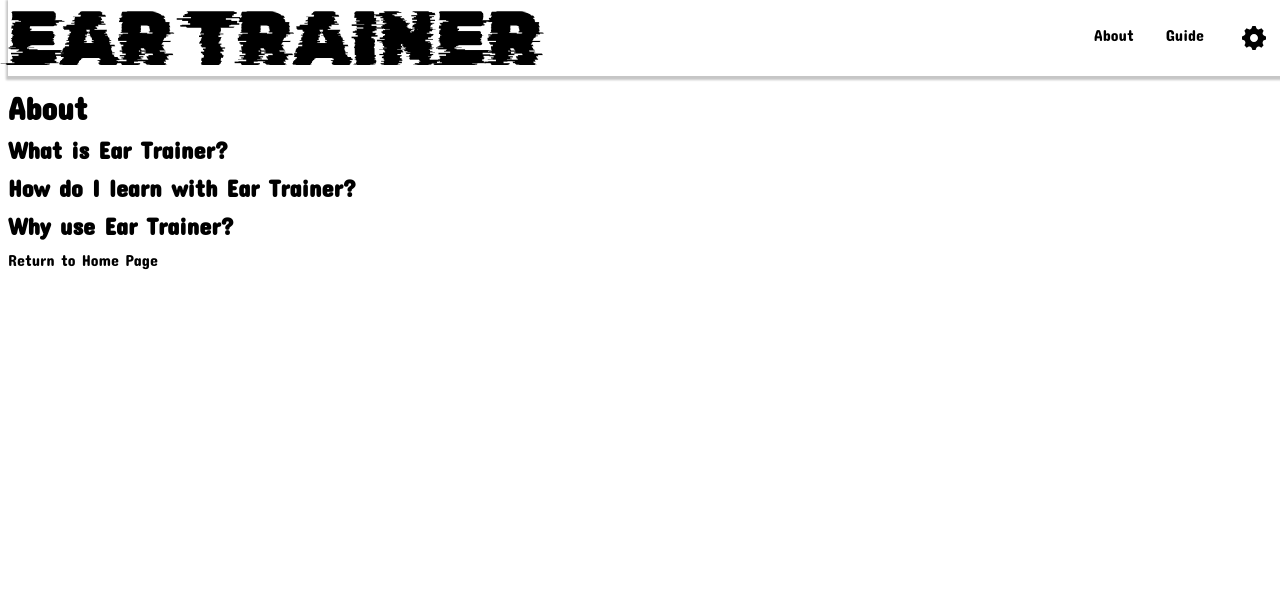
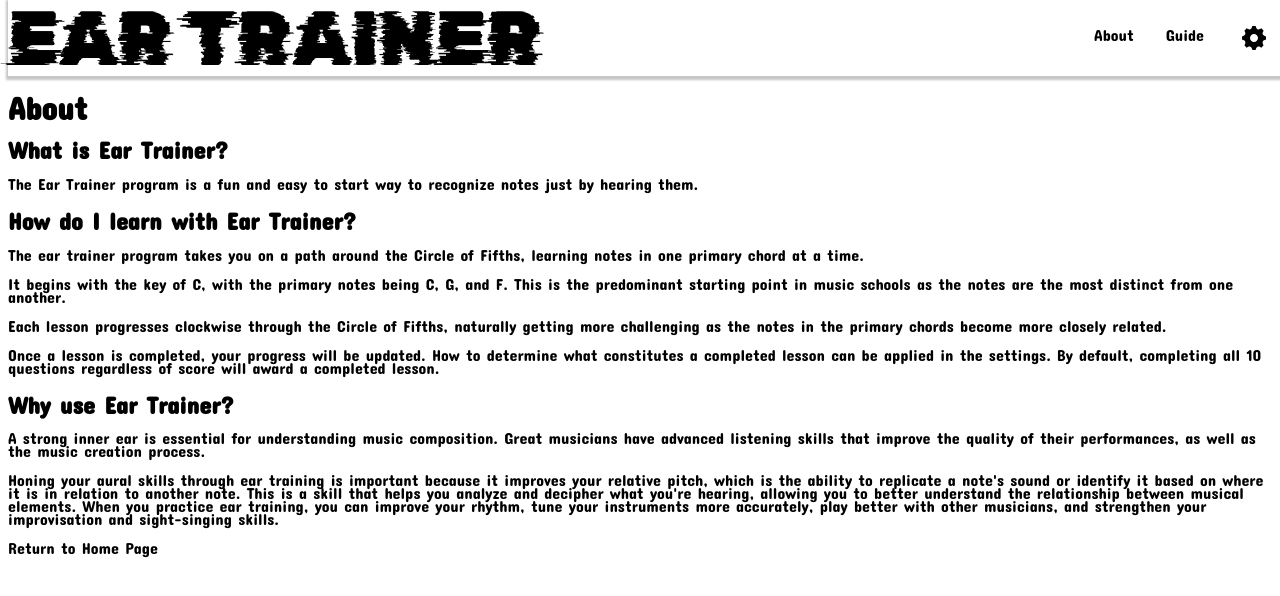
Before and after one commit to charper11/EarNote, a React (Create React App) app in the folder earnote-ui/: page /about in a window 1280 px wide. Shown: the top 596 px of the page. Built offline with nearby package versions, Linux system fonts and the light colour scheme.

Commit message:
add about page content

```diff
--- a/earnote-ui/src/Pages/About.js
+++ b/earnote-ui/src/Pages/About.js
@@ -7,8 +7,15 @@ const About = () => {
         <div className='about'>
           <h1>About</h1>
           <h2>What is Ear Trainer?</h2>
+          <p>The Ear Trainer program is a fun and easy to start way to recognize notes just by hearing them.</p>
           <h2>How do I learn with Ear Trainer?</h2>
+          <p>The ear trainer program takes you on a path around the Circle of Fifths, learning notes in one primary chord at a time.</p>
+          <p>It begins with the key of C, with the primary notes being C, G, and F. This is the predominant starting point in music schools as the notes are the most distinct from one another.</p>
+          <p>Each lesson progresses clockwise through the Circle of Fifths, naturally getting more challenging as the notes in the primary chords become more closely related.</p>
+          <p>Once a lesson is completed, your progress will be updated. How to determine what constitutes a completed lesson can be applied in the settings. By default, completing all 10 questions regardless of score will award a completed lesson.</p>
           <h2>Why use Ear Trainer?</h2>
+          <p>A strong inner ear is essential for understanding music composition. Great musicians have advanced listening skills that improve the quality of their performances, as well as the music creation process.</p>
+          <p>Honing your aural skills through ear training is important because it improves your relative pitch, which is the ability to replicate a note's sound or identify it based on where it is in relation to another note. This is a skill that helps you analyze and decipher what you're hearing, allowing you to better understand the relationship between musical elements. When you practice ear training, you can improve your rhythm, tune your instruments more accurately, play better with other musicians, and strengthen your improvisation and sight-singing skills.</p>
           <Link to="/">Return to Home Page</Link>
         </div>
     );
```
